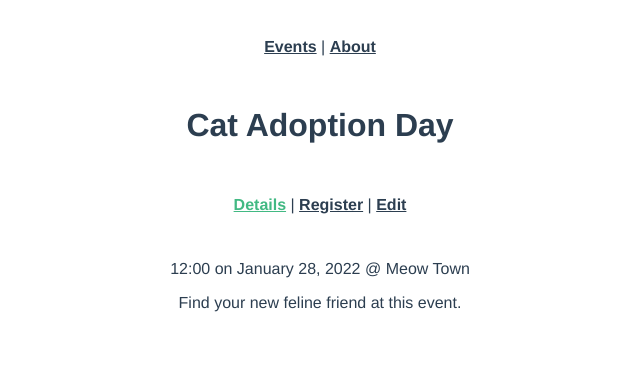
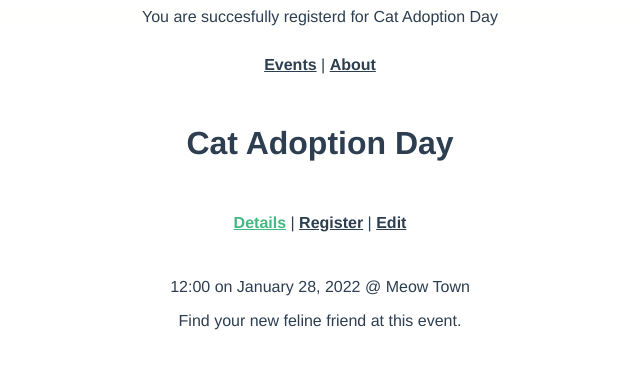
Before and after one commit to kkata/touring-vue-router, a Vue app: page /events/123/register in a window 1280 px wide. Both pictures are taken after a click on the button "Register Me". Shown: the top 368 px of the page, without its empty margins (320-960 px from the left). Built offline with nearby package versions, Linux system fonts and the light colour scheme; data requests are answered from the project's data file.

Commit message:
8. Flash Messages

```diff
--- a/src/App.vue
+++ b/src/App.vue
@@ -1,5 +1,8 @@
 <template>
   <div id="app">
+    <div id="flashMessage" v-if="GStore.flashMessage">
+      {{ GStore.flashMessage }}
+    </div>
     <div id="nav">
       <router-link :to="{ name: 'EventList' }">Events</router-link> |
       <router-link :to="{ name: 'About' }">About</router-link>
@@ -8,7 +11,26 @@
   </div>
 </template>
 
+<script>
+export default {
+  inject: ['GStore']
+}
+</script>
+
 <style>
+@keyframes yellowfade {
+  from {
+    background: yellow;
+  }
+  to {
+    background: transparent;
+  }
+}
+
+#flashMessage {
+  animation-name: yellowfade;
+  animation-duration: 3s;
+}
 #app {
   font-family: Avenir, Helvetica, Arial, sans-serif;
   -webkit-font-smoothing: antialiased;
--- a/src/main.js
+++ b/src/main.js
@@ -1,9 +1,12 @@
-import { createApp } from 'vue'
+import { createApp, reactive } from 'vue'
 import App from './App.vue'
 import router from './router'
 import store from './store'
 
+const GStore = reactive({ flashMessage: '' })
+
 createApp(App)
   .use(store)
   .use(router)
+  .provide('GStore', GStore)
   .mount('#app')
--- a/src/views/event/Register.vue
+++ b/src/views/event/Register.vue
@@ -6,10 +6,18 @@
 <script>
 export default {
   props: ['event'],
+  inject: ['GStore'],
   methods: {
     register() {
       // Call to API
       // Push back to event details
+
+      this.GStore.flashMessage =
+        'You are succesfully registerd for ' + this.event.title
+
+      setTimeout(() => {
+        this.GStore.flashMessage = ''
+      }, 3000)
 
       this.$router.push({
         name: 'EventDetails'
```
